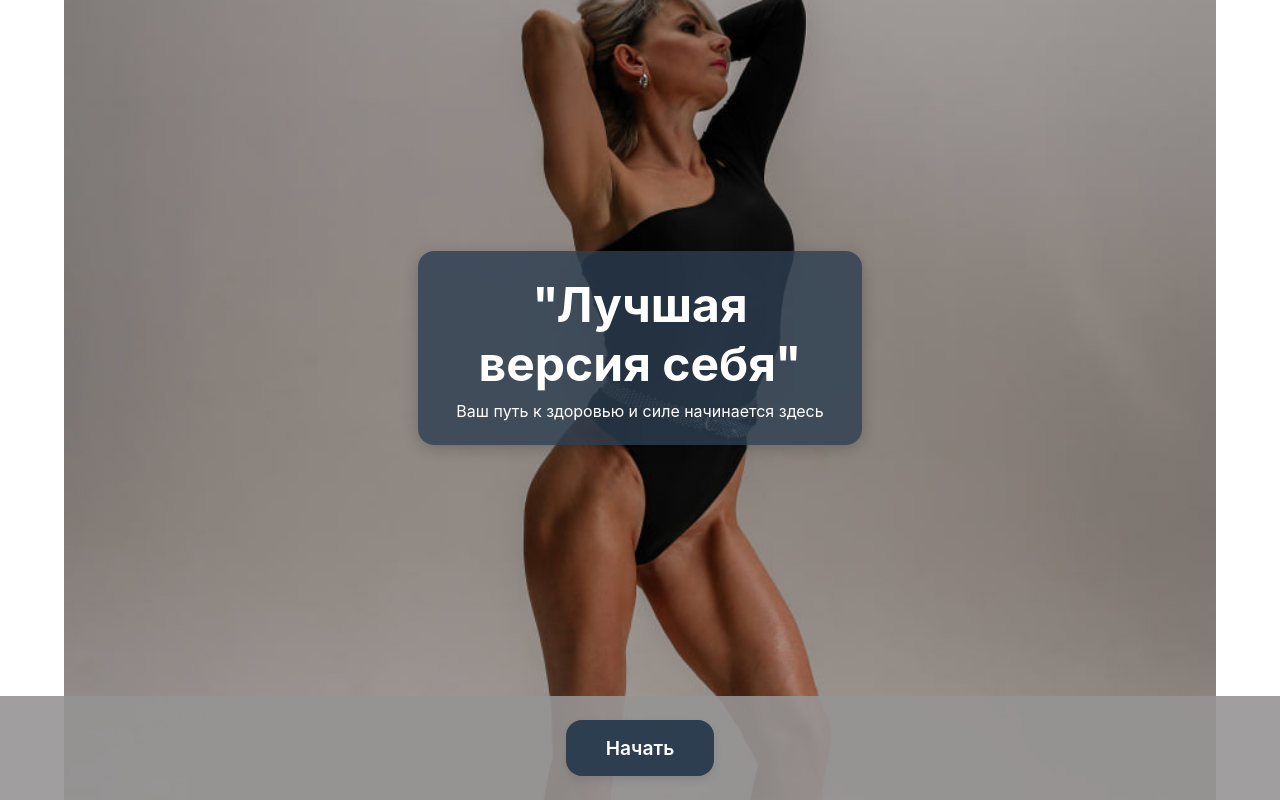
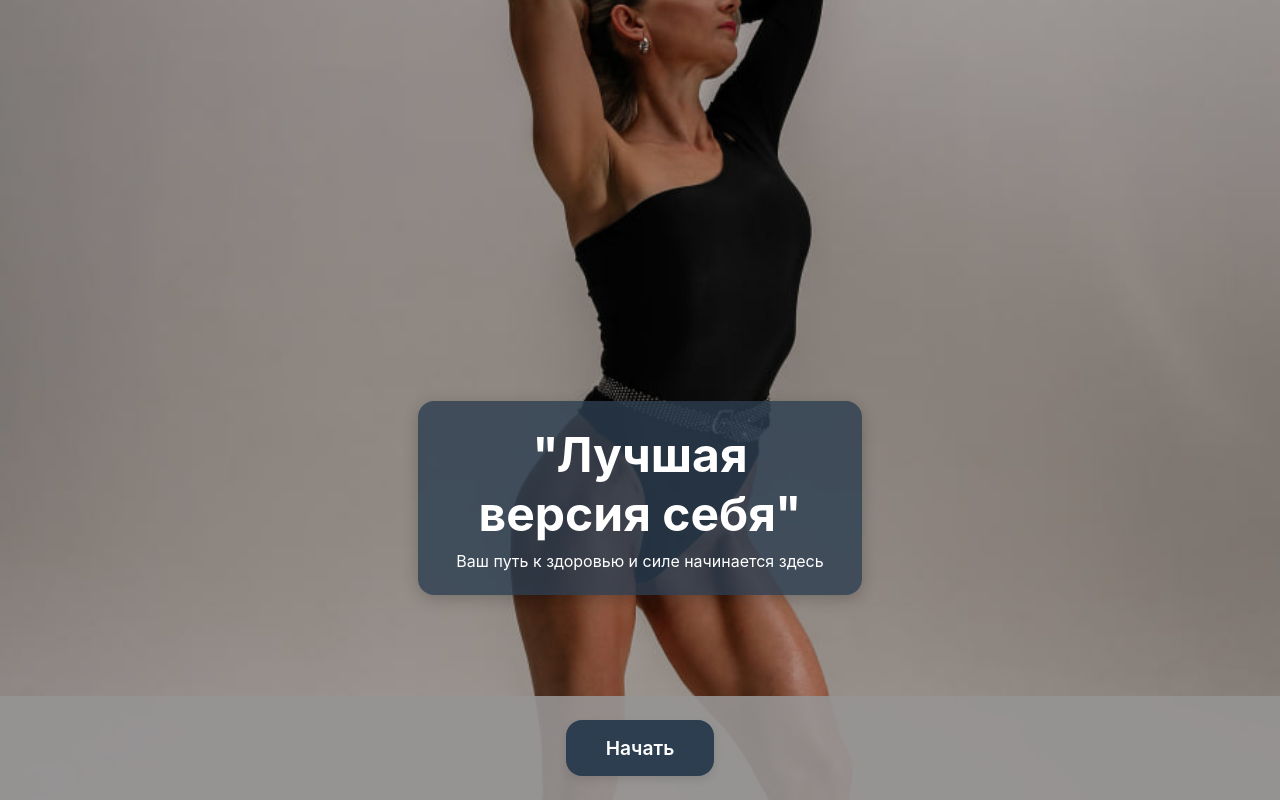
Before and after one commit to monteton/BestVersion, a website: page index.html in a window 1280 px wide. Drawn offline with Linux system fonts and the light colour scheme.

Commit message:
Add files via upload

```diff
--- a/index.html
+++ b/index.html
@@ -9,7 +9,7 @@
             margin: 0;
             font-family: 'Inter', Arial, sans-serif;
             background-image: url('images/banner.jpg');
-            background-size: 90%;
+            background-size: 100%;
             background-position: center;
             background-repeat: no-repeat;
             color: #222;
@@ -35,7 +35,7 @@
             font-size: 1.5em;
             box-shadow: 0 4px 16px rgba(0,0,0,0.2);
             max-width: 380px;
-            margin: 0 auto;
+            margin: 300px auto 0 auto;
             animation: fadeInDown 0.8s ease forwards;
         }
         .banner h1 {
```
